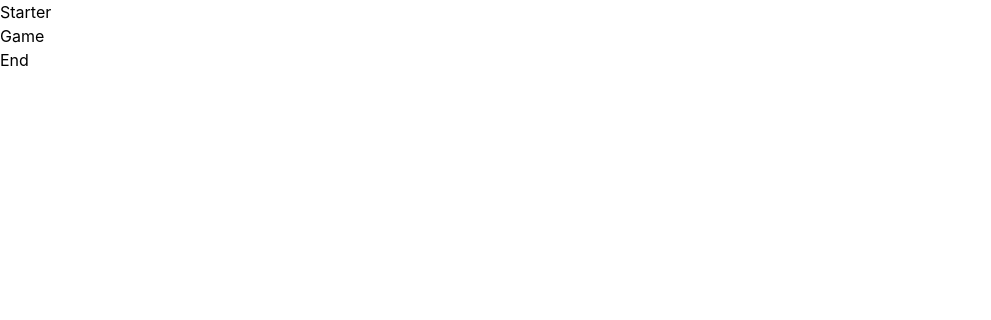
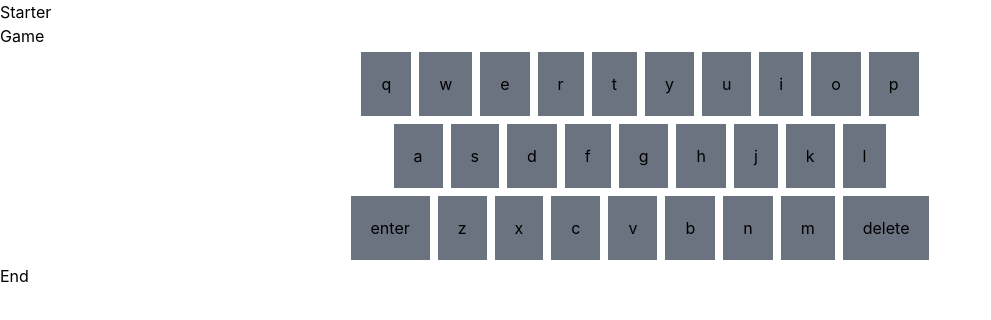
Before and after one commit to Joanne1980/FlipCard, a React (Create React App) app: page / in a window 1280 px wide. Shown: the top 320 px of the page, without its empty margins (0-991 px from the left). Built offline with nearby package versions, Linux system fonts and the light colour scheme.

Commit message:
Some changes to input to include state

```diff
--- a/src/components/Input.jsx
+++ b/src/components/Input.jsx
@@ -1,6 +1,6 @@
 import React from 'react'
 
-export default function Input() {
+export default function Input(props) {
 
 // To do: Maybe change this keyboard to use states so we can track each key (i.e change the colour)
 
@@ -16,6 +16,7 @@ export default function Input() {
 
     // Find out which key was pressed based on data attribute (data-key)
     const keyPressed = e.target.getAttribute("data-key");
+    props.setKeypress(keyPressed);
     console.log(keyPressed);
   }
 
--- a/src/pages/Game.jsx
+++ b/src/pages/Game.jsx
@@ -1,7 +1,13 @@
-import React from 'react'
+import React, { useState } from 'react'
+import Input from '../components/Input'
 
 export default function Game() {
+
+  const [keypress,setKeypress] = useState('');
+
   return (
-    <div>Game</div>
+    <div>Game
+      <Input keypress={keypress} setKeypress={setKeypress} />
+    </div>
   )
 }
```
